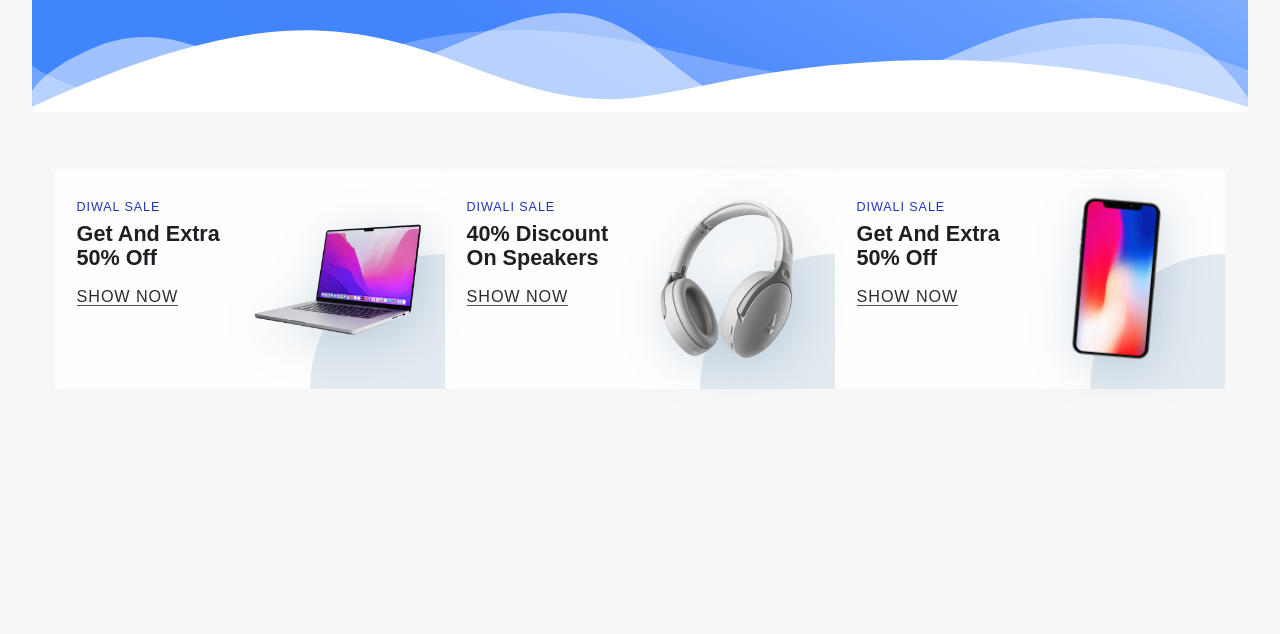
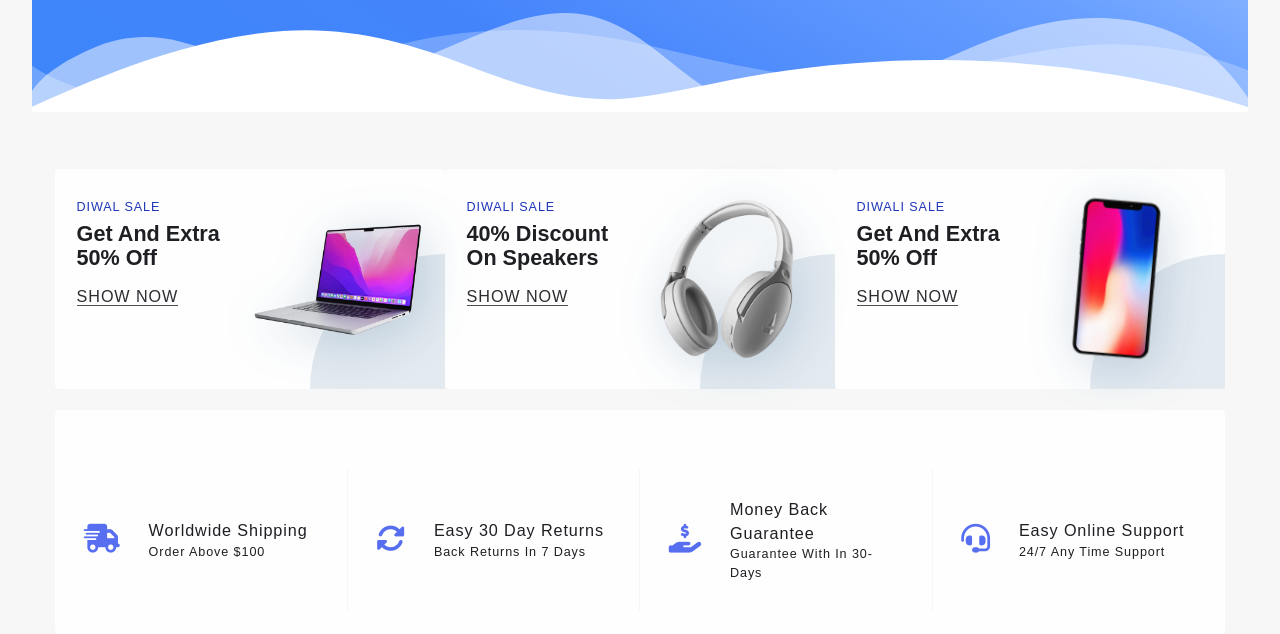
Before and after one commit to ashokdhinda/Dhinda_Shopping_store, a website built with Vite: page index.html in a window 1280 px wide. Shown: the part 689-1323 px from the top of the page. Before the commit the page ends 1099 px from the top, so only its background shows below. Built offline with nearby package versions, Linux system fonts and the light colour scheme.

Commit message:
some thinge ubdet done

```diff
--- a/index.html
+++ b/index.html
@@ -160,5 +160,51 @@
         </div>
       </div>
     </section>
+
+     <section class="section-policy">
+      <div class="container grid grid-four--cols">
+        <div class="div-policy">
+          <div class="icons">
+            <i class="fa-solid fa-truck-fast"></i>
+          </div>
+          <div class="div-policy-text">
+            <p>worldwide shipping</p>
+            <p>order above $100</p>
+          </div>
+        </div>
+
+        <div class="div-policy">
+          <div class="icons">
+            <i class="fa-solid fa-rotate"></i>
+          </div>
+          <div class="div-policy-text">
+            <p>Easy 30 Day Returns</p>
+            <p>Back Returns in 7 Days</p>
+          </div>
+        </div>
+
+        <div class="div-policy">
+          <div class="icons">
+            <i class="fa-solid fa-hand-holding-dollar"></i>
+          </div>
+          <div class="div-policy-text">
+            <p>money back guarantee</p>
+            <p>guarantee with in 30-Days</p>
+          </div>
+        </div>
+
+        <div class="div-policy">
+          <div class="icons">
+            <i class="fa-solid fa-headset"></i>
+          </div>
+          <div class="div-policy-text">
+            <p>Easy Online Support</p>
+            <p>24/7 Any time support</p>
+          </div>
+        </div>
+      </div>
+    </section>
+
+
   </body>
 </html>
--- a/style.css
+++ b/style.css
@@ -50,11 +50,11 @@ h6 {
 }
 
 h1 {
-    font-size: 3.2rem;
+    font-size: 3.1rem;
 }
 
 h2 {
-    font-size: 3.2rem;
+    font-size: 3.1rem;
 }
 
 p,
```
